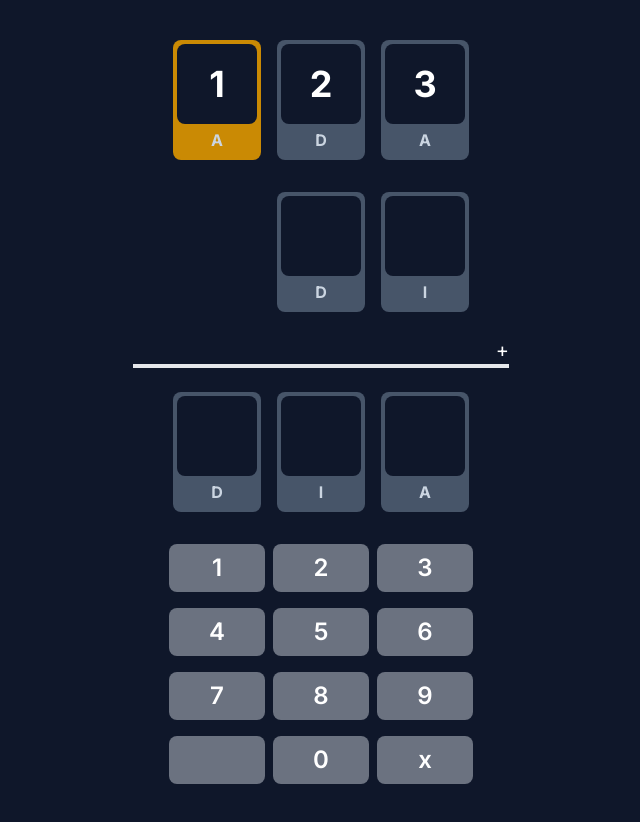
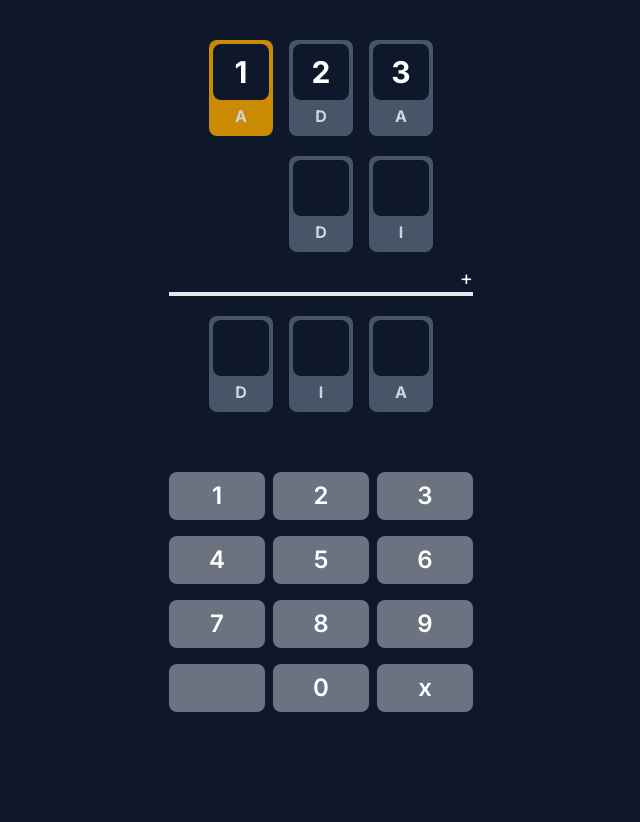
Before and after one commit to hanifanmoha/afteroffice, a Next.js app: page /cryptarithm in a window 1280 px wide. Shown: the whole page, without its empty margins (319-959 px from the left). After the commit the page ends 800 px from the top, so only its background shows below. Built offline with nearby package versions, Linux system fonts and the light colour scheme.

Commit message:
feat: fix ui

```diff
--- a/src/app/cryptarithm/page.tsx
+++ b/src/app/cryptarithm/page.tsx
@@ -2,6 +2,7 @@ import cx from 'classnames'
 
 interface IDigitProps {
   char: string
+  isActive?: boolean
   status?: 'valid' | 'invalid' | 'normal'
   value?: string
 }
@@ -10,7 +11,7 @@ interface IButtonInput {
   char: string
 }
 
-function Digit({ char, status = 'normal', value }: IDigitProps) {
+function Digit({ char, status = 'normal', value, isActive }: IDigitProps) {
   return (
     <div
       className={cx('m-2 bg-slate-600 rounded-lg p-1', {
@@ -19,9 +20,12 @@ function Digit({ char, status = 'normal', value }: IDigitProps) {
       })}
     >
       <div
-        className={
-          'w-20 h-20 rounded-lg border-gray-700 bg-slate-900 text-4xl font-bold flex justify-center items-center'
-        }
+        className={cx(
+          'w-14 h-14 rounded-lg border-gray-700 bg-slate-900 text-3xl font-bold flex justify-center items-center',
+          {
+            'bg-slate-700': isActive,
+          }
+        )}
       >
         {value}
       </div>
@@ -32,31 +36,31 @@ function Digit({ char, status = 'normal', value }: IDigitProps) {
 
 function ButtonInput({ char }: IButtonInput) {
   return (
-    <div className='bg-gray-500 rounded-lg w-24 h-12 flex justify-center items-center mx-1 my-2 text-2xl hover:bg-gray-700 cursor-pointer font-semibold'>
+    <button className='bg-gray-500 rounded-lg w-24 h-12 flex justify-center items-center mx-1 my-2 text-2xl hover:bg-gray-700 cursor-pointer font-semibold'>
       {char}
-    </div>
+    </button>
   )
 }
 
 export default function Home() {
   return (
-    <main className='flex min-h-screen w-full max-w-xl flex-col items-center justify-between m-auto text-white'>
+    <main className='flex min-h-screen w-full max-w-xl flex-col items-center justify-between m-auto text-white pb-12'>
       {/* Board */}
       <div className='pt-8'>
-        <div className='flex flex-row justify-end mb-4 px-8'>
+        <div className='flex flex-row justify-end mb-1 px-8'>
           <Digit char='A' status='invalid' value='1' />
-          <Digit char='D' status='valid' value='2' />
+          <Digit char='D' status='valid' value='2' isActive />
           <Digit char='A' value='3' />
         </div>
-        <div className='flex flex-row justify-end mb-4 px-8'>
+        <div className='flex flex-row justify-end mb-1 px-8'>
           <Digit char='D' />
           <Digit char='I' />
         </div>
         <div className='flex flex-col items-end'>
           <p className='text-xl'>+</p>
-          <hr className='min-w-full border-2 mb-4' />
+          <hr className='min-w-full border-2 mb-3' />
         </div>
-        <div className='flex flex-row justify-end mb-4 px-8'>
+        <div className='flex flex-row justify-end mb-1 px-8'>
           <Digit char='D' />
           <Digit char='I' />
           <Digit char='A' />
```
